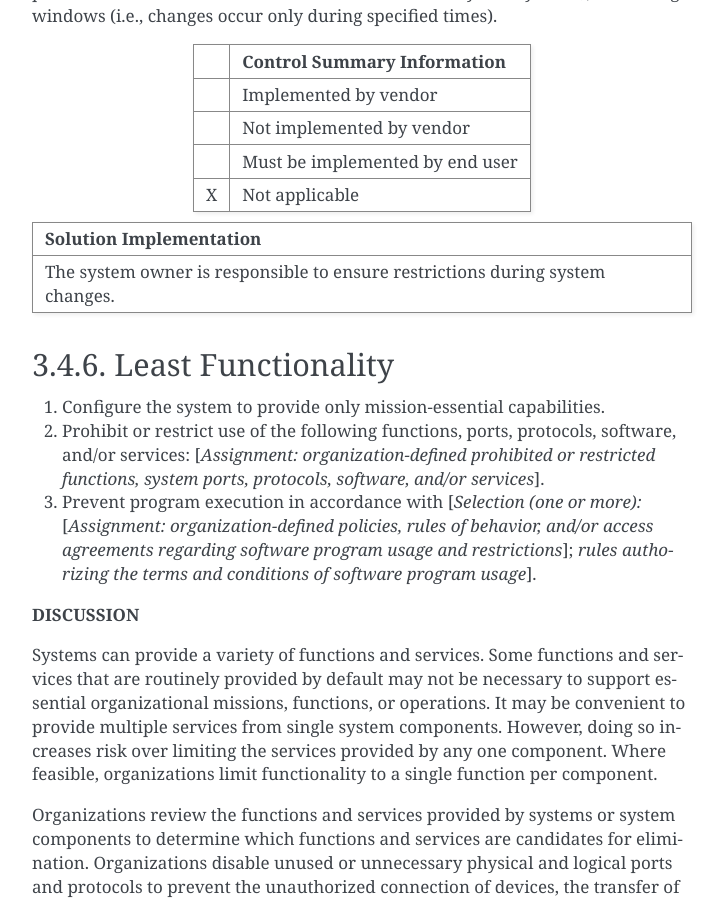
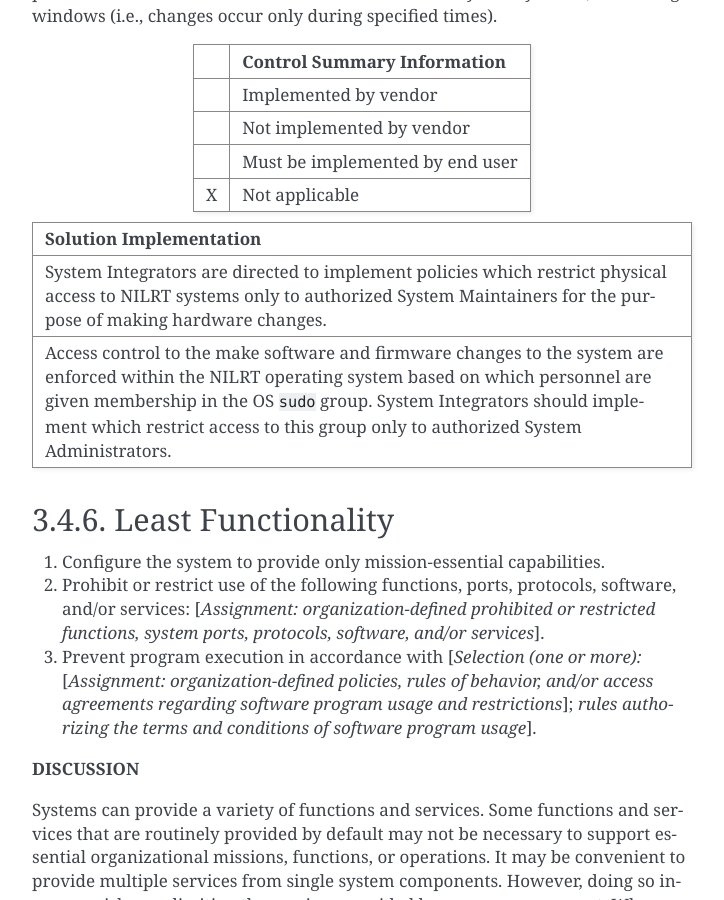
Before and after one commit to ni/nilrt-snac-guide, a Sphinx documentation site: the page built from source/section_3_4.rst, in a window 1280 px wide and 900 px high, scrolled down 4079 px. Shown: the whole window, without its empty margins (388-1112 px from the left). Built offline with Sphinx 7.4.7, drawn with Linux system fonts in a browser that asks for light colours.

Commit message:
Section 3: Update physical dispositions for SOFU
Update some of the dispositions to clarify our directions around
physically controlling access to systems.

Signed-off-by: Alex Stewart <alex.stewart@emerson.com>

```diff
--- a/source/section_3_4.rst
+++ b/source/section_3_4.rst
@@ -262,7 +262,14 @@ and change windows (i.e., changes occur only during specified times).
 +----------------------------------------------------------------------------------+
 | Solution Implementation                                                          |
 +==================================================================================+
-| The system owner is responsible to ensure restrictions during system changes.    |
+| System Integrators are directed to implement policies which restrict physical    |
+| access to NILRT systems only to authorized System Maintainers for the purpose of |
+| making hardware changes.                                                         |
++----------------------------------------------------------------------------------+
+| Access control to the make software and firmware changes to the system are       |
+| enforced within the NILRT operating system based on which personnel are given    |
+| membership in the OS ``sudo`` group. System Integrators should implement         |
+| which restrict access to this group only to authorized System Administrators.    |
 +----------------------------------------------------------------------------------+
 
 .. raw:: latex
```
Also changed, not shown: source/section_3_10.rst (+7 -2 lines).
